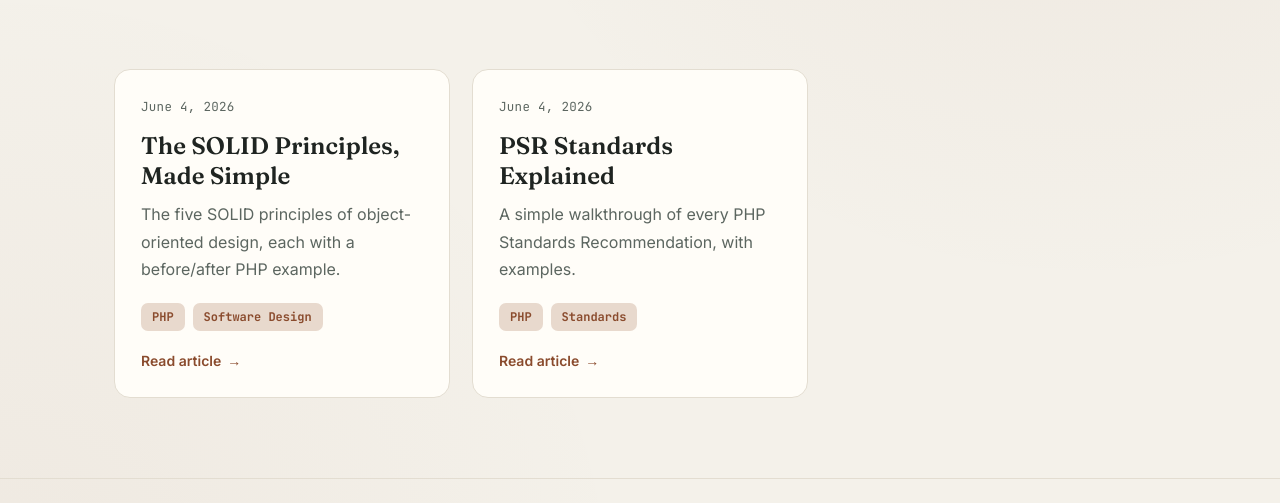
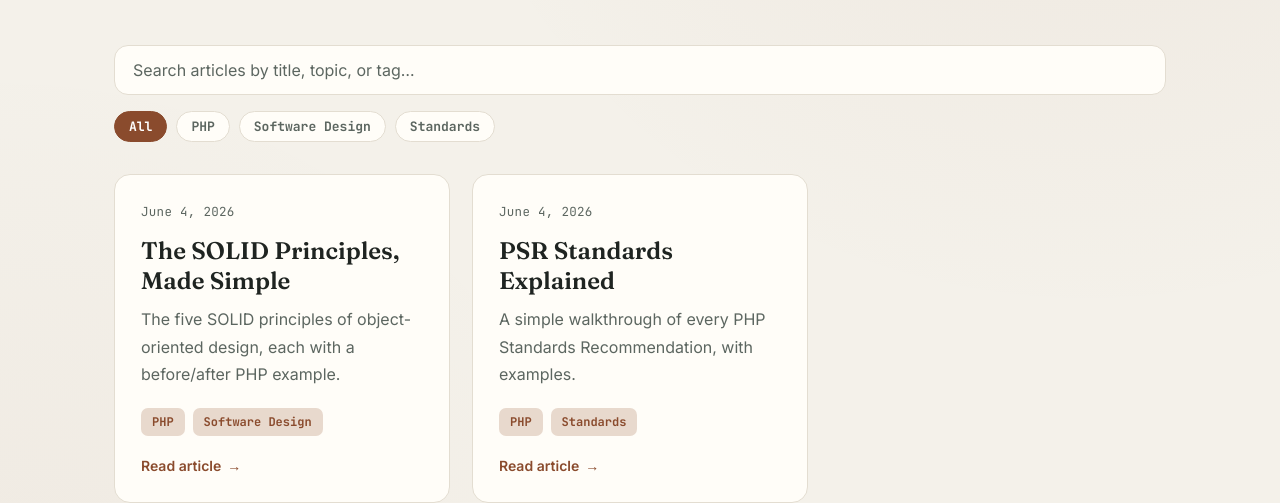
Before and after one commit to osama-98/articles, a plain HTML site: page index.html in a window 1280 px wide. Shown: the part 323-826 px from the top of the page. Drawn offline with Linux system fonts and the light colour scheme.

```diff
--- a/assets/app.js
+++ b/assets/app.js
@@ -1,6 +1,7 @@
 /* =========================================================================
    Articles — homepage behaviour
    - Renders the article grid from data/articles.json
+   - Search + tag filtering across articles (not article content)
    - Toggles the whole page between English (LTR) and Arabic (RTL)
    - Persists the chosen language in localStorage
    Adding an article needs only a JSON entry + two HTML files — no edits here.
@@ -21,7 +22,10 @@
       subtitle: "A small, curated collection of technical writing.",
       footer: "Built as a static site · Hosted on GitHub Pages",
       readMore: "Read article",
-      arrow: "→"
+      arrow: "→",
+      searchPlaceholder: "Search articles by title, topic, or tag…",
+      filterAll: "All",
+      noResults: "No articles match your search."
     },
     ar: {
       brand: "مقالات",
@@ -30,14 +34,23 @@
       subtitle: "مجموعة صغيرة ومنتقاة من الكتابات التقنية.",
       footer: "موقع ثابت · مُستضاف على GitHub Pages",
       readMore: "اقرأ المقال",
-      arrow: "←"
+      arrow: "←",
+      searchPlaceholder: "ابحث في المقالات بالعنوان أو الموضوع أو الوسم…",
+      filterAll: "الكل",
+      noResults: "لا توجد مقالات مطابقة لبحثك."
     }
   };
 
-  var grid = document.getElementById("article-grid");
-  var toggle = document.getElementById("lang-toggle");
+  var grid    = document.getElementById("article-grid");
+  var toggle  = document.getElementById("lang-toggle");
+  var search  = document.getElementById("article-search");
+  var tagbar  = document.getElementById("article-tags");
+  var noRes   = document.getElementById("article-noresults");
+
   var articles = [];          // cached after first fetch
   var lang = DEFAULT_LANG;    // current language
+  var query = "";             // current search text
+  var activeTag = null;       // current tag filter (null = all)
 
   /* ---- Read the persisted language (falls back to English) ---- */
   function loadLang() {
@@ -70,11 +83,39 @@
       .replace(/"/g, "&quot;");
   }
 
+  /* ---- Unique tag list across all articles (stable order) ---- */
+  function allTags() {
+    var seen = {}, out = [];
+    articles.forEach(function (a) {
+      (a.tags || []).forEach(function (tag) {
+        if (!seen[tag]) { seen[tag] = true; out.push(tag); }
+      });
+    });
+    return out;
+  }
+
+  /* ---- Articles matching the current search text + active tag ---- */
+  function filtered() {
+    var q = query.trim().toLowerCase();
+    return articles.filter(function (a) {
+      var hay = (
+        a.title[lang] + " " + a.summary[lang] + " " + (a.tags || []).join(" ")
+      ).toLowerCase();
+      var matchQ = !q || hay.indexOf(q) !== -1;
+      var matchT = !activeTag || (a.tags || []).indexOf(activeTag) !== -1;
+      return matchQ && matchT;
+    });
+  }
+
   /* ---- Build one article card (anchor) for the current language ---- */
   function cardHTML(a) {
     var t = STRINGS[lang];
     var tags = (a.tags || [])
-      .map(function (tag) { return '<span class="tag">' + esc(tag) + "</span>"; })
+      .map(function (tag) {
+        var on = tag === activeTag ? " is-active" : "";
+        return '<span class="tag tag--btn' + on + '" role="button" tabindex="0" data-tag="' +
+          esc(tag) + '">' + esc(tag) + "</span>";
+      })
       .join("");
 
     return (
@@ -91,39 +132,93 @@
     );
   }
 
-  /* ---- Render the full grid ---- */
+  /* ---- Render the tag filter bar (All + one chip per tag) ---- */
+  function renderTags() {
+    var t = STRINGS[lang];
+    var html = '<button type="button" class="f-chip' +
+      (activeTag === null ? " is-active" : "") + '" data-tag="">' +
+      esc(t.filterAll) + "</button>";
+    html += allTags().map(function (tag) {
+      var on = tag === activeTag ? " is-active" : "";
+      return '<button type="button" class="f-chip' + on + '" data-tag="' +
+        esc(tag) + '">' + esc(tag) + "</button>";
+    }).join("");
+    tagbar.innerHTML = html;
+  }
+
+  /* ---- Render the grid from the current filter ---- */
   function renderGrid() {
-    grid.innerHTML = articles.map(cardHTML).join("");
+    var list = filtered();
+    grid.innerHTML = list.map(cardHTML).join("");
+    if (noRes) noRes.style.display = list.length ? "none" : "";
+  }
+
+  /* ---- Apply a tag filter (empty string = All) ---- */
+  function setTag(tag) {
+    activeTag = tag ? tag : null;
+    renderTags();
+    renderGrid();
   }
 
   /* ---- Apply language to the whole document ---- */
   function applyLang() {
     var t = STRINGS[lang];
 
-    // Direction + lang on <html>
     document.documentElement.lang = lang;
     document.documentElement.dir = lang === "ar" ? "rtl" : "ltr";
 
-    // Swap every static UI label marked with data-i18n
     document.querySelectorAll("[data-i18n]").forEach(function (el) {
       var key = el.getAttribute("data-i18n");
       if (t[key] != null) el.textContent = t[key];
     });
 
-    // Highlight the active language in the toggle
+    if (search) search.placeholder = t.searchPlaceholder;
+    if (noRes) noRes.textContent = t.noResults;
+
     toggle.querySelectorAll(".lang-toggle__opt").forEach(function (opt) {
       opt.classList.toggle("is-active", opt.getAttribute("data-lang") === lang);
     });
 
-    // Re-render cards (their content is language-dependent)
+    renderTags();
     renderGrid();
   }
 
-  /* ---- Toggle handler ---- */
+  /* ---- Language toggle ---- */
   toggle.addEventListener("click", function () {
     lang = lang === "en" ? "ar" : "en";
     saveLang(lang);
     applyLang();
+  });
+
+  /* ---- Search input ---- */
+  if (search) {
+    search.addEventListener("input", function () {
+      query = search.value;
+      renderGrid();
+    });
+  }
+
+  /* ---- Tag bar clicks ---- */
+  if (tagbar) {
+    tagbar.addEventListener("click", function (e) {
+      var b = e.target.closest("[data-tag]");
+      if (b) setTag(b.getAttribute("data-tag"));
+    });
+  }
+
+  /* ---- Clicking a tag inside a card filters by it (no navigation) ---- */
+  grid.addEventListener("click", function (e) {
+    var chip = e.target.closest(".tag--btn");
+    if (!chip) return;
+    e.preventDefault();
+    setTag(chip.getAttribute("data-tag"));
+  });
+  grid.addEventListener("keydown", function (e) {
+    if (e.key !== "Enter" && e.key !== " ") return;
+    var chip = e.target.closest(".tag--btn");
+    if (!chip) return;
+    e.preventDefault();
+    setTag(chip.getAttribute("data-tag"));
   });
 
   /* ---- Boot: restore language, fetch data, render ---- */
@@ -135,14 +230,13 @@
       return res.json();
     })
     .then(function (data) {
-      // newest first
       articles = data.slice().sort(function (a, b) {
         return a.date < b.date ? 1 : a.date > b.date ? -1 : 0;
       });
       applyLang();
     })
     .catch(function (err) {
-      applyLang(); // still set labels/direction
+      applyLang();
       grid.innerHTML =
         '<p style="color:var(--muted)">Could not load articles. ' +
         "Run the site over HTTP (GitHub Pages or a local server), not via file://.</p>";
--- a/assets/style.css
+++ b/assets/style.css
@@ -183,6 +183,43 @@
 .site-footer__contact a:hover{opacity:.7; text-decoration:underline;}
 .site-footer__name{color:var(--ink); font-weight:700;}
 
+/* =========================== FILTERS =========================== */
+.filters{
+  display:flex; flex-direction:column; gap:16px;
+  padding:8px 24px 0;
+}
+.filters__search{
+  width:100%; font-family:var(--font-body); font-size:16px; color:var(--ink);
+  background:var(--paper); border:1px solid var(--line); border-radius:14px;
+  padding:14px 18px; outline:none;
+  transition:border-color .2s ease, box-shadow .2s ease;
+}
+[dir="rtl"] .filters__search{font-family:'Tajawal', sans-serif;}
+.filters__search:focus{
+  border-color:var(--accent);
+  box-shadow:0 0 0 3px var(--accent-soft);
+}
+.filters__search::placeholder{color:var(--muted);}
+
+.filters__tags{display:flex; flex-wrap:wrap; gap:9px;}
+.f-chip{
+  font-family:var(--font-mono); font-size:13px; font-weight:600; cursor:pointer;
+  color:var(--muted); background:var(--paper); border:1px solid var(--line);
+  border-radius:999px; padding:6px 14px; transition:all .18s ease;
+}
+.f-chip:hover{border-color:var(--accent); color:var(--accent);}
+.f-chip.is-active{background:var(--accent); color:#fff; border-color:var(--accent);}
+
+/* Tag chips inside a card become clickable filters */
+.tag--btn{cursor:pointer; transition:filter .18s ease, box-shadow .18s ease;}
+.tag--btn:hover{filter:brightness(.97); box-shadow:0 0 0 2px var(--accent-soft);}
+.tag--btn.is-active{background:var(--accent); color:#fff;}
+
+.no-results{
+  color:var(--muted); font-style:italic; text-align:center;
+  padding:24px 0 80px;
+}
+
 /* =========================== MOBILE =========================== */
 @media (max-width:560px){
   .hero{padding:48px 24px 24px;}
--- a/index.html
+++ b/index.html
@@ -85,10 +85,19 @@
     </p>
   </section>
 
+  <!-- ===================== FILTERS ===================== -->
+  <section class="filters wrap" aria-label="Filter articles">
+    <input id="article-search" class="filters__search" type="search"
+           placeholder="Search articles by title, topic, or tag…" autocomplete="off">
+    <!-- Tag chips are injected here by assets/app.js -->
+    <div id="article-tags" class="filters__tags"></div>
+  </section>
+
   <!-- ===================== ARTICLE GRID ===================== -->
   <main class="wrap">
     <!-- Cards are injected here by assets/app.js from data/articles.json -->
     <div id="article-grid" class="grid" aria-live="polite"></div>
+    <p id="article-noresults" class="no-results" style="display:none;">No articles match your search.</p>
   </main>
 
   <!-- ===================== FOOTER ===================== -->
```
Also changed, not shown: articles/solid-principles/ar.html (+1 -1 lines), articles/solid-principles/en.html (+1 -0 lines).
